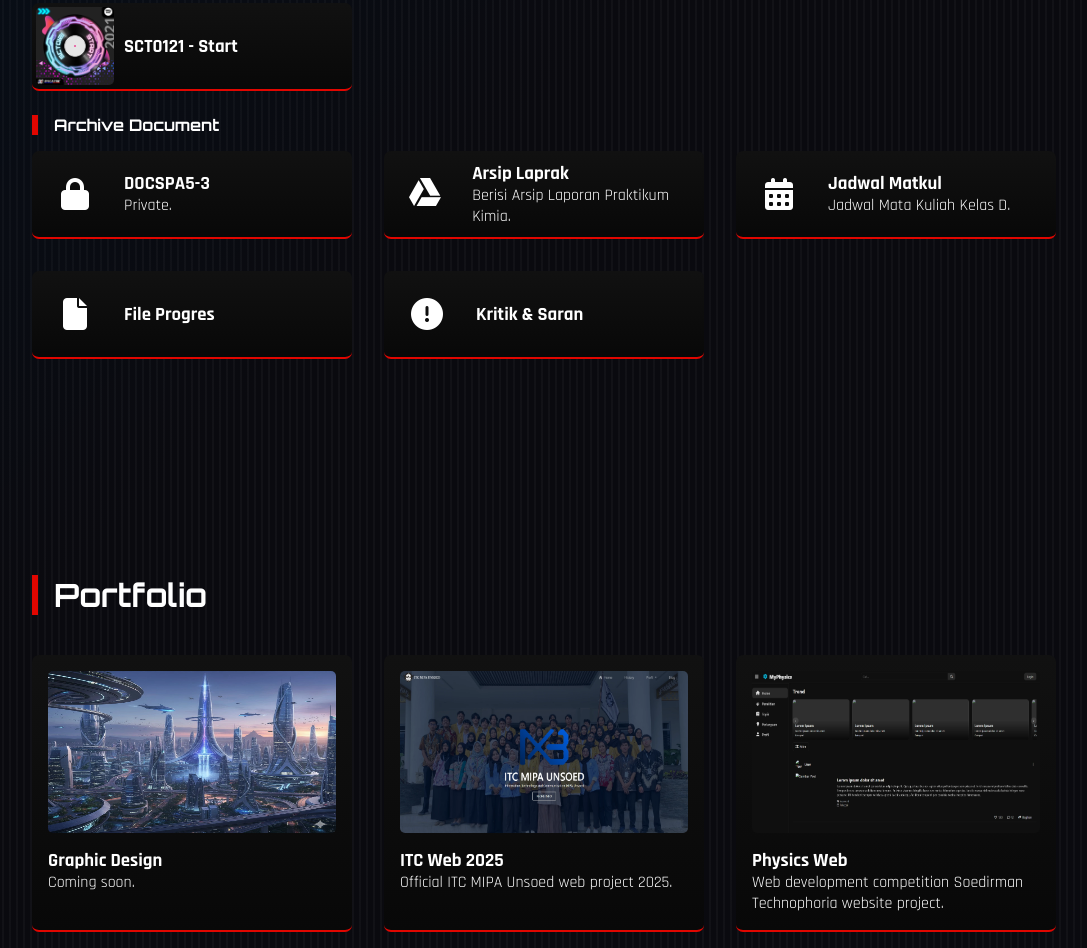
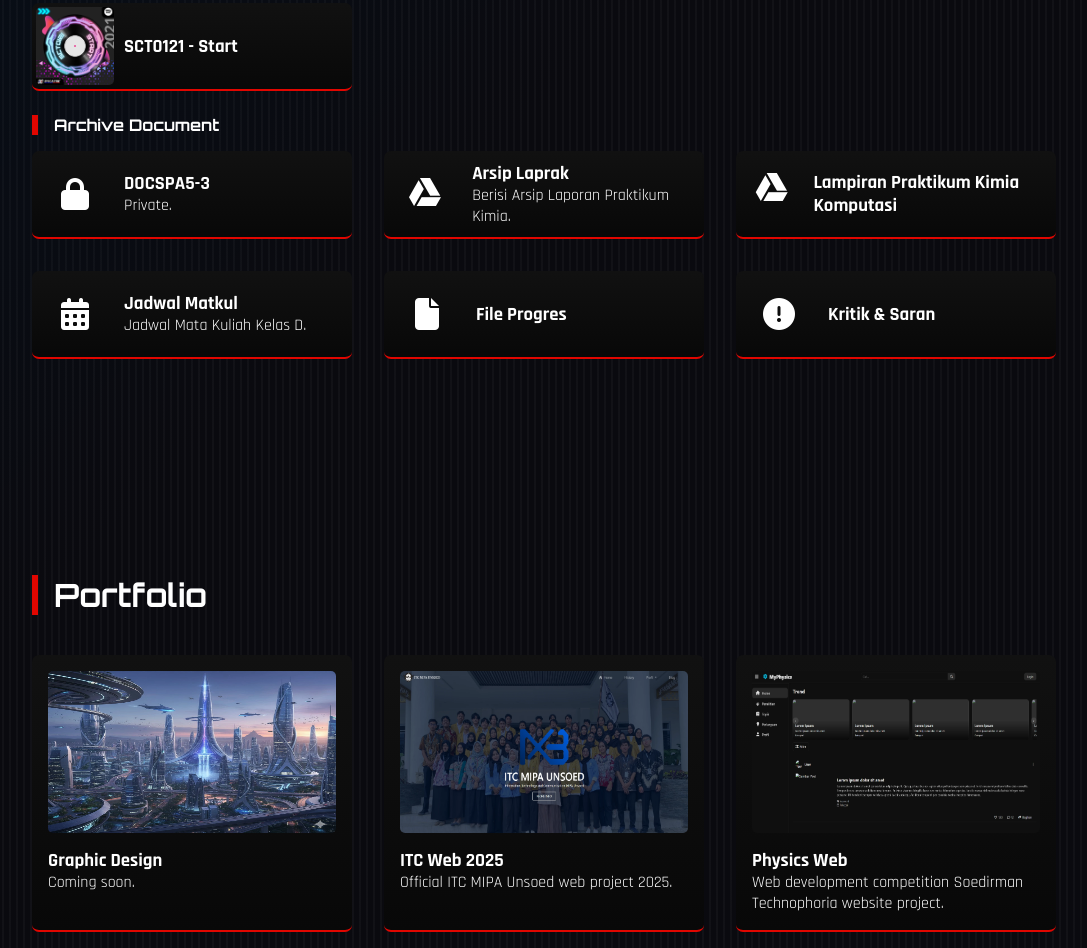
Before and after one commit to Spacastre/Spacastre-p, a plain HTML site: page index.html in a window 1280 px wide. Shown: the part 1201-2149 px from the top of the page, without its empty margins (96-1183 px from the left). Drawn offline with nearby package versions, Linux system fonts and the light colour scheme.

Commit message:
add link

```diff
--- a/index.html
+++ b/index.html
@@ -122,6 +122,12 @@
                 <p>Berisi Arsip Laporan Praktikum Kimia.</p>
             </div>
         </a>
+        <a class="card" href="https://drive.google.com/drive/folders/1dAlpvQ4210fqkqkIpcoeFLqUddQrRmuT?usp=drive_link">
+            <div class="arc-tumb"><i class="fa-brands fa-google-drive"></i></div>
+            <div class="arc-desk">
+                <h3>Lampiran Praktikum Kimia Komputasi</h3>
+            </div>
+        </a>
         <a class="card" href="https://bit.ly/JADWAL_MATKUL_KELAS_D">
             <div class="arc-tumb"><i class="fa-solid fa-calendar-days"></i></div>
             <div class="arc-desk">
```
